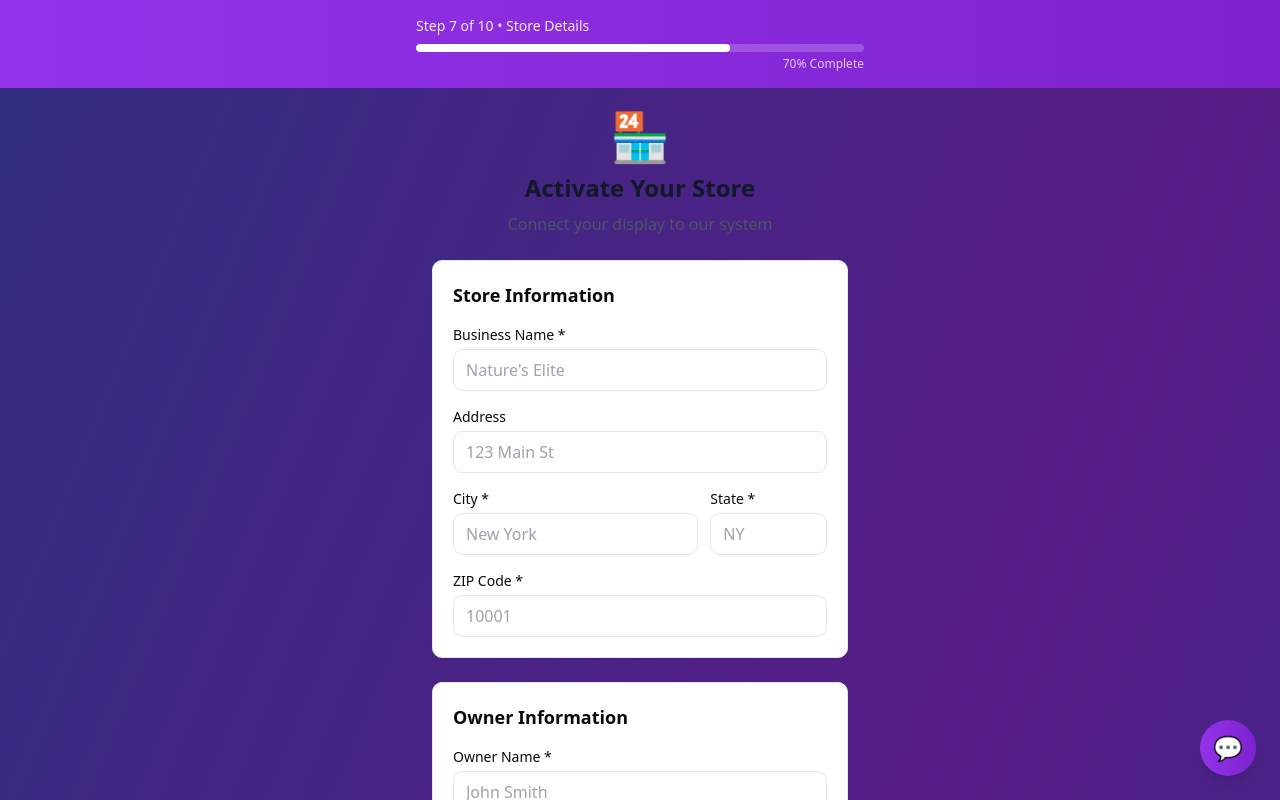
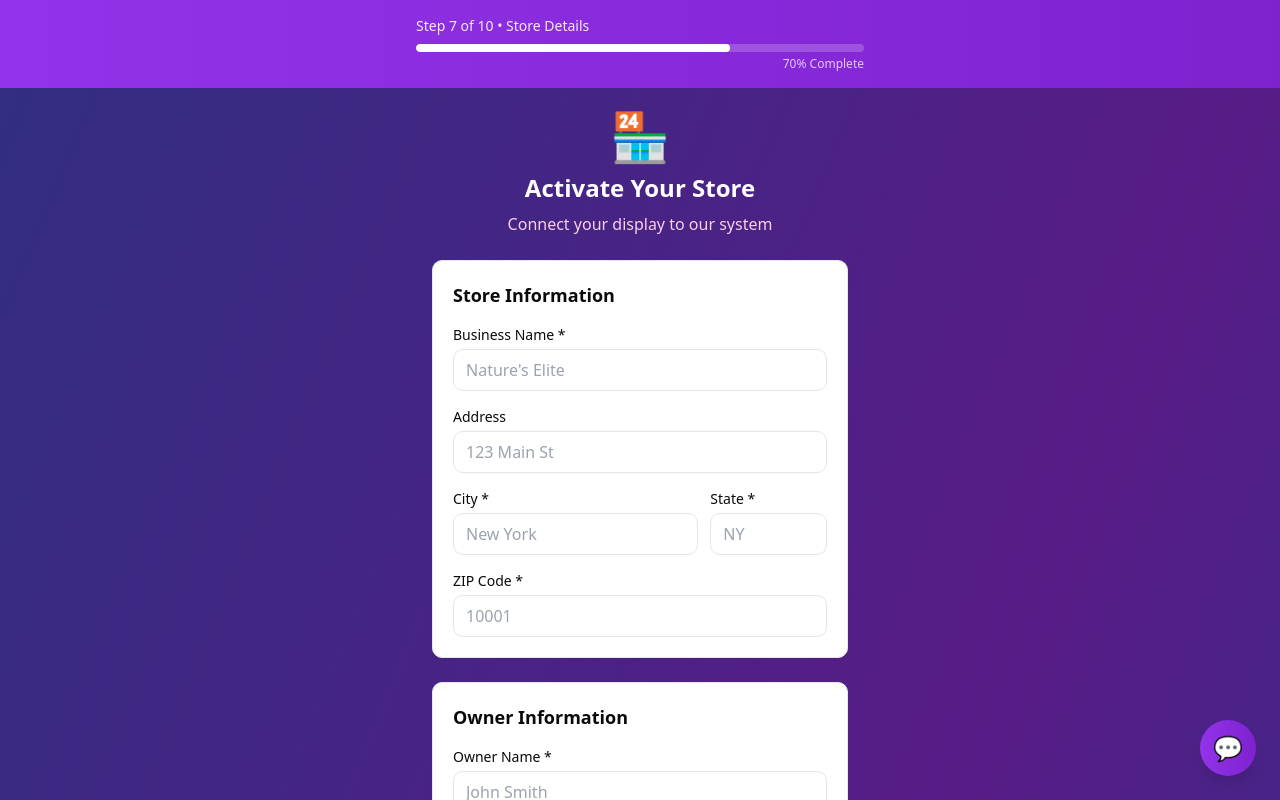
Before and after one commit to VitaDreamz/QRDisplay, a Next.js app: page /setup/1/activate in a window 1280 px wide. Shown: the top 800 px of the page. Built offline with nearby package versions, Linux system fonts and the light colour scheme; no server answers; the database is empty.

Commit message:
Complete wizard styling - update final steps (Activate, Products, Staff, Success) to match dark theme

```diff
--- a/app/setup/[displayId]/activate/page.tsx
+++ b/app/setup/[displayId]/activate/page.tsx
@@ -217,10 +217,10 @@ export default function ActivatePage({ params }: { params: Promise<{ displayId:
       <div className="pb-20">
         <div className="text-center mb-6">
           <div className="text-5xl mb-3">🏪</div>
-          <h1 className="text-2xl font-bold text-gray-900 mb-2">
+          <h1 className="text-2xl font-bold text-white mb-2">
             Activate Your Store
           </h1>
-          <p className="text-gray-600">
+          <p className="text-pink-200">
             Connect your display to our system
           </p>
         </div>
--- a/app/setup/[displayId]/products/page.tsx
+++ b/app/setup/[displayId]/products/page.tsx
@@ -174,8 +174,8 @@ export default function ProductsStep({ params }: { params: Promise<{ displayId:
       <div className="pb-20">
         <div className="text-center mb-6">
           <div className="text-5xl mb-3">🧪🛍️</div>
-          <h1 className="text-2xl font-bold text-gray-900 mb-2">Choose Samples & Products</h1>
-          <p className="text-gray-600">Select at least one sample and one full-size product offering</p>
+          <h1 className="text-2xl font-bold text-white mb-2">Choose Samples & Products</h1>
+          <p className="text-pink-200">Select at least one sample and one full-size product offering</p>
         </div>
 
         {error && (
--- a/app/setup/[displayId]/staff/page.tsx
+++ b/app/setup/[displayId]/staff/page.tsx
@@ -146,10 +146,10 @@ export default function AddStaffPage({ params }: { params: Promise<{ displayId:
       <div className="pb-20">
         <div className="text-center mb-6">
           <div className="text-5xl mb-3">👥</div>
-          <h1 className="text-2xl font-bold text-gray-900 mb-2">
+          <h1 className="text-2xl font-bold text-white mb-2">
             Add Your First Staff Member
           </h1>
-          <p className="text-gray-600">
+          <p className="text-pink-200">
             They'll receive SMS verification
           </p>
         </div>
--- a/app/setup/[displayId]/success/page.tsx
+++ b/app/setup/[displayId]/success/page.tsx
@@ -53,10 +53,10 @@ export default function SuccessPage({ params }: { params: Promise<{ displayId: s
       {/* Celebration */}
       <div className="text-center mb-8">
         <div className="text-8xl mb-4 animate-bounce">🎉</div>
-        <h1 className="text-3xl font-bold text-gray-900 mb-2">
+        <h1 className="text-3xl font-bold text-white mb-2">
           You're All Set!
         </h1>
-        <p className="text-gray-600">
+        <p className="text-pink-200">
           Your QRDisplay is ready to use
         </p>
       </div>
```
